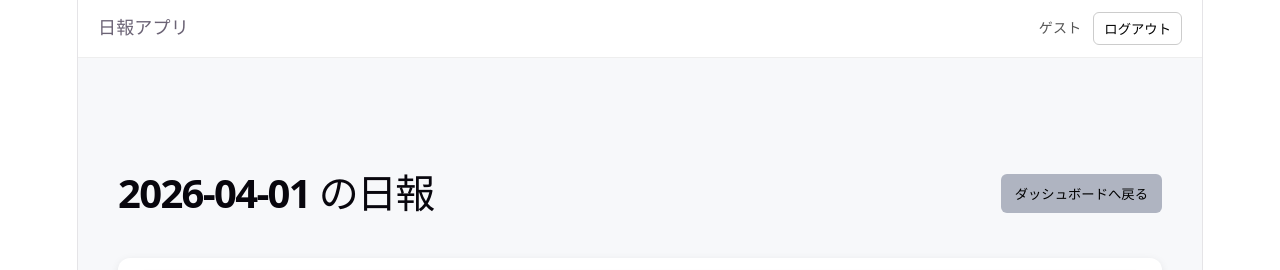
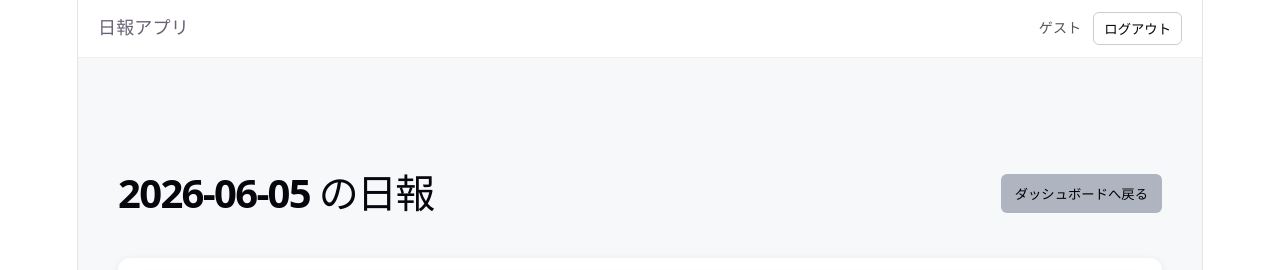
Before and after one commit to tokoMatsubara/Nippo_group7, a React app in the folder frontend/: page /create-report in a window 1280 px wide. Shown: the top 270 px of the page. Built offline with nearby package versions, Linux system fonts and the light colour scheme; the HTML template or start-up script is replaced by a standard one.

Commit message:
今日の日付になるように変更

```diff
--- a/frontend/src/pages/CreateReport.jsx
+++ b/frontend/src/pages/CreateReport.jsx
@@ -34,7 +34,7 @@ const week = getWeekRange();
 
 function CreateReport() {
   const navigate = useNavigate();
-  const [date, setDate] = useState("2026-04-01");
+  const [date, setDate] = useState(toYmd(new Date()));
   const [contents, setContents] = useState([{ categoryId: 1, content: "" }]);
   const [form, setForm] = useState({
     learned: "",
@@ -79,7 +79,7 @@ function CreateReport() {
       }
       const payload = {
         userId,
-        date: toYmd(new Date()),// "2026-06-05",
+        date: toYmd(new Date()),// "今日の日付",
         contents: [
           { categoryId: 1, content: form.learned },
           { categoryId: 2, content: form.goodPoint },
```
